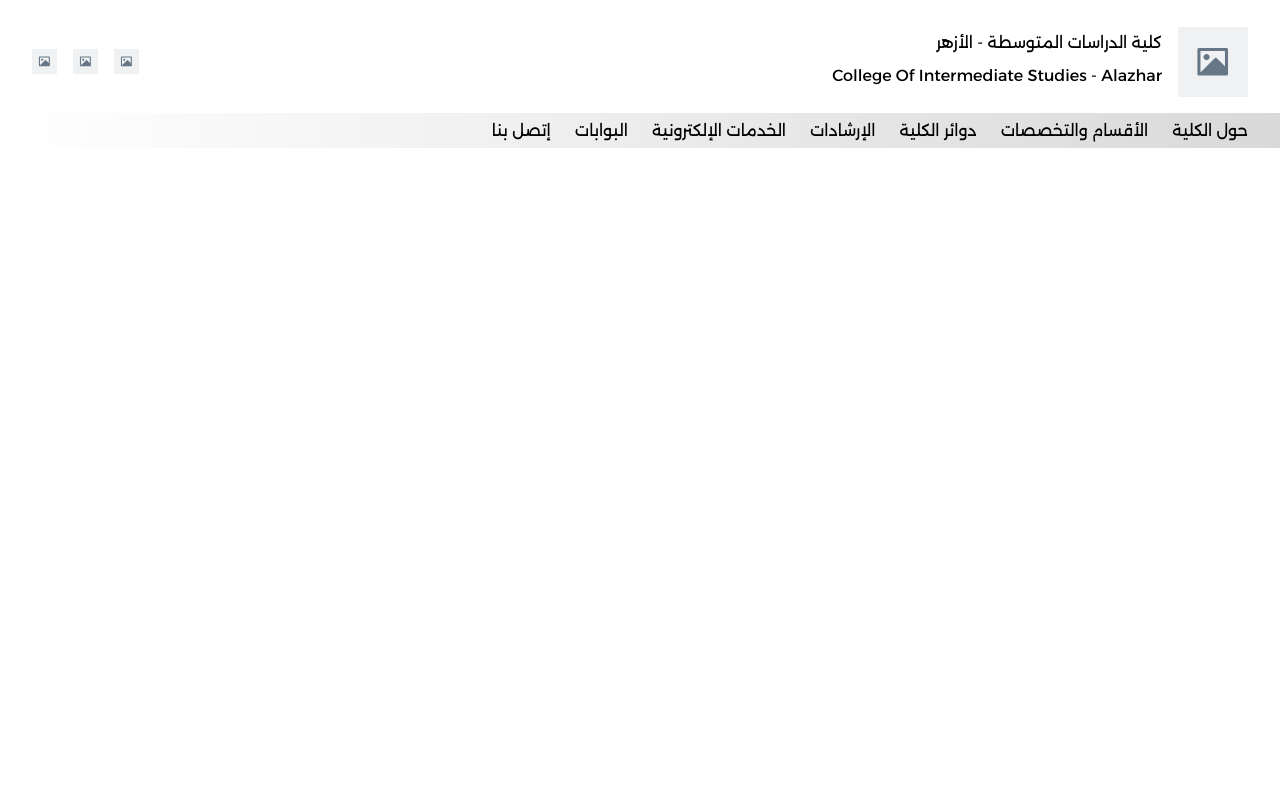
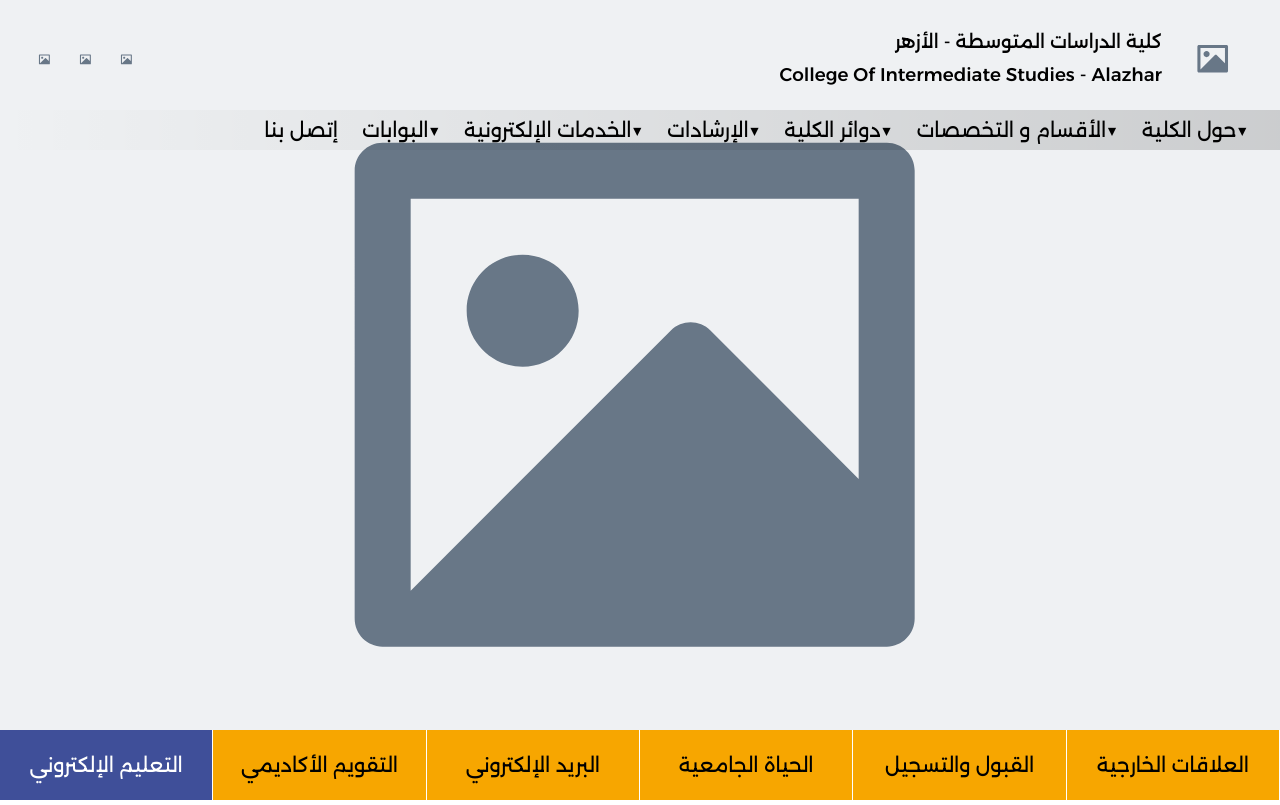
Before and after one commit to Ali-Al-Khuwaja/project_cis, a PHP site: page /html/index.html in a window 1280 px wide. Before the commit the page ends 148 px from the top, so only its background shows below. Run offline with PHP 8.4, Linux system fonts and the light colour scheme.

Commit message:
landing page prototyping : making the header MVP

```diff
--- a/assets/css/landing_page.css
+++ b/assets/css/landing_page.css
@@ -1,14 +1,20 @@
 @font-face {
     font-family: "Alexandria";
     src: url("../fonts/Alexandria-VariableFont_wght.ttf");
+}
+
+:root {
+    --white: #ffffff
 }
 
 html {
     font-family: "Alexandria", "Bitstream Vera Serif", serif;
 }
 
-body {
-    margin: 0px;
+* {
+    margin: 0;
+    padding: 0;
+    box-sizing: border-box;
 }
 
 nav {
@@ -18,13 +24,69 @@ nav {
     flex-direction: column;
     justify-content: center;
     align-items: center;
-    /* overflow: hidden; */
     padding: 0px;
     align-content: center;
     flex-wrap: nowrap;
     gap: 0px;
-    /* position: absolute; */
-    border-radius: 0px 0px 0px 0px;
+    position: absolute;
+    top: 0;
+    left: 0;
+    right: 0;
+}
+
+header {
+    position: relative;
+    height: 100vh;
+    width: fill;
+}
+
+/* Set position to relative so we can position */
+/* the list of menu items with `absolute` in relation */
+/* the `details` tag */
+details {
+    position: relative;
+}
+
+summary::marker {
+    content: '▼';
+    font-size: 1.2rem;
+}
+
+details[open] summary::marker {
+    content: '▲';
+}
+
+/* Add some styles to make the dropdown menu stand out from */
+/* the rest of the page. A high `z-index` ensures it stays */
+/* on top of all the other content. */
+details ul {
+    display: block;
+    list-style: none;
+    padding: 0;
+    /* border: 2px solid black; */
+    width: 250px;
+    z-index: 5;
+    position: absolute;
+    top: 40px;
+    background: #3C3C3C;
+    color: white;
+    padding: 25px;
+    border-radius: 5px;
+}
+
+details a {
+    color: white;
+    text-decoration: none;
+}
+
+summary {
+    user-select: none;
+}
+
+#landing-img {
+    width: 100%;
+    height: 100%;
+    object-fit: cover;
 }
 
 /* top part of the nav bar */
@@ -37,11 +99,8 @@ nav {
     justify-content: space-between;
     align-items: center;
     padding: 24px 32px 16px 32px;
-    /* overflow: hidden; */
     align-content: center;
     flex-wrap: nowrap;
-    /* position: absolute; */
-    border-radius: 0px 0px 0px 0px;
 }
 
 
@@ -53,13 +112,10 @@ nav {
     flex-direction: row;
     justify-content: center;
     align-items: center;
-    /* overflow: hidden; */
     padding: 0px;
     align-content: center;
     flex-wrap: nowrap;
     gap: 16px;
-    /* position: absolute; */
-    border-radius: 0px 0px 0px 0px;
 }
 
 .nav-icons>img {
@@ -79,8 +135,6 @@ nav {
     align-content: center;
     flex-wrap: nowrap;
     gap: 16px;
-    /* position: absolute; */
-    border-radius: 0px 0px 0px 0px;
 }
 
 .cis-logo>div {
@@ -95,8 +149,6 @@ nav {
     align-content: flex-end;
     flex-wrap: nowrap;
     gap: 8px;
-    /* position: absolute; */
-    border-radius: 0px 0px 0px 0px;
 }
 
 .cis-logo>img {
@@ -105,10 +157,11 @@ nav {
 }
 
 .cis-name>p {
-    width: 350px;
+    width: 450px;
     height: 25px;
-    margin: 0;
-    font-size: 16px;
+    margin: 0px;
+    font-size: 1.15rem;
+    font-weight: 500;
 }
 
 /* bottom part of the nav bar */
@@ -120,13 +173,10 @@ nav {
     justify-content: flex-end;
     align-items: center;
     background: linear-gradient(90deg, rgba(0, 0, 0, 0) 0%, rgba(0, 0, 0, 0.15) 100%);
-    /* overflow: hidden; */
     padding: 0px;
     align-content: center;
     flex-wrap: nowrap;
     gap: 0px;
-    /* position: absolute; */
-    border-radius: 0px 0px 0px 0px;
 }
 
 .nav-bottom-part>div {
@@ -143,10 +193,72 @@ nav {
     align-content: center;
     flex-wrap: nowrap;
     gap: 24px;
-    /* position: absolute; */
-    border-radius: 0px 0px 0px 0px;
 }
 
 .nav-bottom-part>div>p {
     margin: 0px;
+    font-weight: 400;
+    user-select: none;
 }
+
+/* grid links */
+.grid-links {
+    width: 100%;
+    height: 70px;
+    display: grid;
+    grid-template-columns: repeat(6, minmax(50px, 1fr));
+    justify-content: center;
+    grid-auto-rows: minmax(0, 1fr);
+    grid-template-rows: repeat(1, minmax(0, 1fr));
+    padding: 0px;
+    gap: 0px;
+    position: absolute;
+    bottom: 0;
+    left: 0;
+    right: 0;
+}
+
+.grid-button {
+    box-sizing: border-box;
+    display: flex;
+    flex-direction: column;
+    justify-content: center;
+    align-items: center;
+    background-color: #f7a600;
+    padding: 0px;
+    align-content: center;
+    flex-wrap: nowrap;
+    gap: 10px;
+    border-color: #ffffff;
+    border-style: solid;
+    border-top-width: 0px;
+    border-bottom-width: 0px;
+    border-left-width: 0px;
+    border-right-width: 1px;
+}
+
+.grid-button-blue {
+    box-sizing: border-box;
+    display: flex;
+    flex-direction: column;
+    justify-content: center;
+    align-items: center;
+    background-color: #3f4f99;
+    overflow: hidden;
+    padding: 0px;
+    align-content: center;
+    flex-wrap: nowrap;
+    gap: 0;
+    /* position: absolute; */
+    border-radius: 0px 0px 0px 0px;
+    border-color: #ffffff;
+    border-style: solid;
+    border-top-width: 0px;
+    border-bottom-width: 0px;
+    border-left-width: 0px;
+    border-right-width: 1px;
+}
+
+.grid-button-blue>p {
+    color: var(--white);
+}
--- a/html/index.html
+++ b/html/index.html
@@ -5,10 +5,12 @@
     <meta charset="UTF-8">
     <meta name="viewport" content="width=device-width, initial-scale=1.0">
     <link rel="stylesheet" href="../assets/css/landing_page.css">
+    <link rel="stylesheet" href="../assets/css/typography.css">
     <title>main page</title>
 </head>
 
 <body>
+    <header>
         <nav>
             <div class="nav-top-part">
                 <div class="cis-logo">
@@ -27,16 +29,90 @@
             </div>
             <div class="nav-bottom-part">
                 <div>
-                <p>حول الكلية</p>
-                <p>الأقسام والتخصصات</p>
-                <p>دوائر الكلية</p>
-                <p>الإرشادات</p>
-                <p>الخدمات الإلكترونية</p>
-                <p>البوابات</p>
+                    <details class="dropdown">
+                        <summary>حول الكلية</summary>
+                        <ul>
+                            <li><a href="#">عن الكلية</a></li>
+                            <li><a href="#">عميد الكلية</a></li>
+                            <li><a href="#">رئيس مجلس الأمناء</a></li>
+                            <li><a href="#">مجلس الكلية</a></li>
+                        </ul>
+                    </details>
+                    <details class="dropdown">
+                        <summary>الأقسام و التخصصات</summary>
+                        <ul>
+                            <li><a href="#">Solid</a></li>
+                            <li><a href="#">Liquid</a></li>
+                            <li><a href="#">Gas</a></li>
+                            <li><a href="#">Plasma</a></li>
+                        </ul>
+                    </details>
+                    <details class="dropdown">
+                        <summary>دوائر الكلية</summary>
+                        <ul>
+                            <li><a href="#">Solid</a></li>
+                            <li><a href="#">Liquid</a></li>
+                            <li><a href="#">Gas</a></li>
+                            <li><a href="#">Plasma</a></li>
+                        </ul>
+                    </details>
+                    <details class="dropdown">
+                        <summary>الإرشادات</summary>
+                        <ul>
+                            <li><a href="#">Solid</a></li>
+                            <li><a href="#">Liquid</a></li>
+                            <li><a href="#">Gas</a></li>
+                            <li><a href="#">Plasma</a></li>
+                        </ul>
+                    </details>
+                    <details class="dropdown">
+                        <summary>الخدمات الإلكترونية</summary>
+                        <ul>
+                            <li><a href="#">Solid</a></li>
+                            <li><a href="#">Liquid</a></li>
+                            <li><a href="#">Gas</a></li>
+                            <li><a href="#">Plasma</a></li>
+                        </ul>
+                    </details>
+                    <details class="dropdown">
+                        <summary>البوابات</summary>
+                        <ul>
+                            <li><a href="#">Solid</a></li>
+                            <li><a href="#">Liquid</a></li>
+                            <li><a href="#">Gas</a></li>
+                            <li><a href="#">Plasma</a></li>
+                        </ul>
+                    </details>
                     <p>إتصل بنا</p>
                 </div>
             </div>
         </nav>
+        <img src="../assets/images/landscape-placeholder-svgrepo-com.svg" alt="" id="landing-img">
+        <div class="grid-links">
+            <div class="grid-button">
+                <p>العلاقات الخارجية</p>
+            </div>
+            <div class="grid-button">
+                <p>القبول والتسجيل</p>
+            </div>
+            <div class="grid-button">
+                <p>الحياة الجامعية</p>
+            </div>
+            <div class="grid-button">
+                <p>البريد الإلكتروني</p>
+            </div>
+            <div class="grid-button">
+                <p>التقويم الأكاديمي</p>
+            </div>
+            <div class="grid-button-blue">
+                <p>التعليم الإلكتروني</p>
+            </div>
+        </div>
+    </header>
+    <main>
+
+    </main>
+    <footer></footer>
 </body>
 
 </html>
```
Lines whose indentation alone changed are shown as unchanged.
